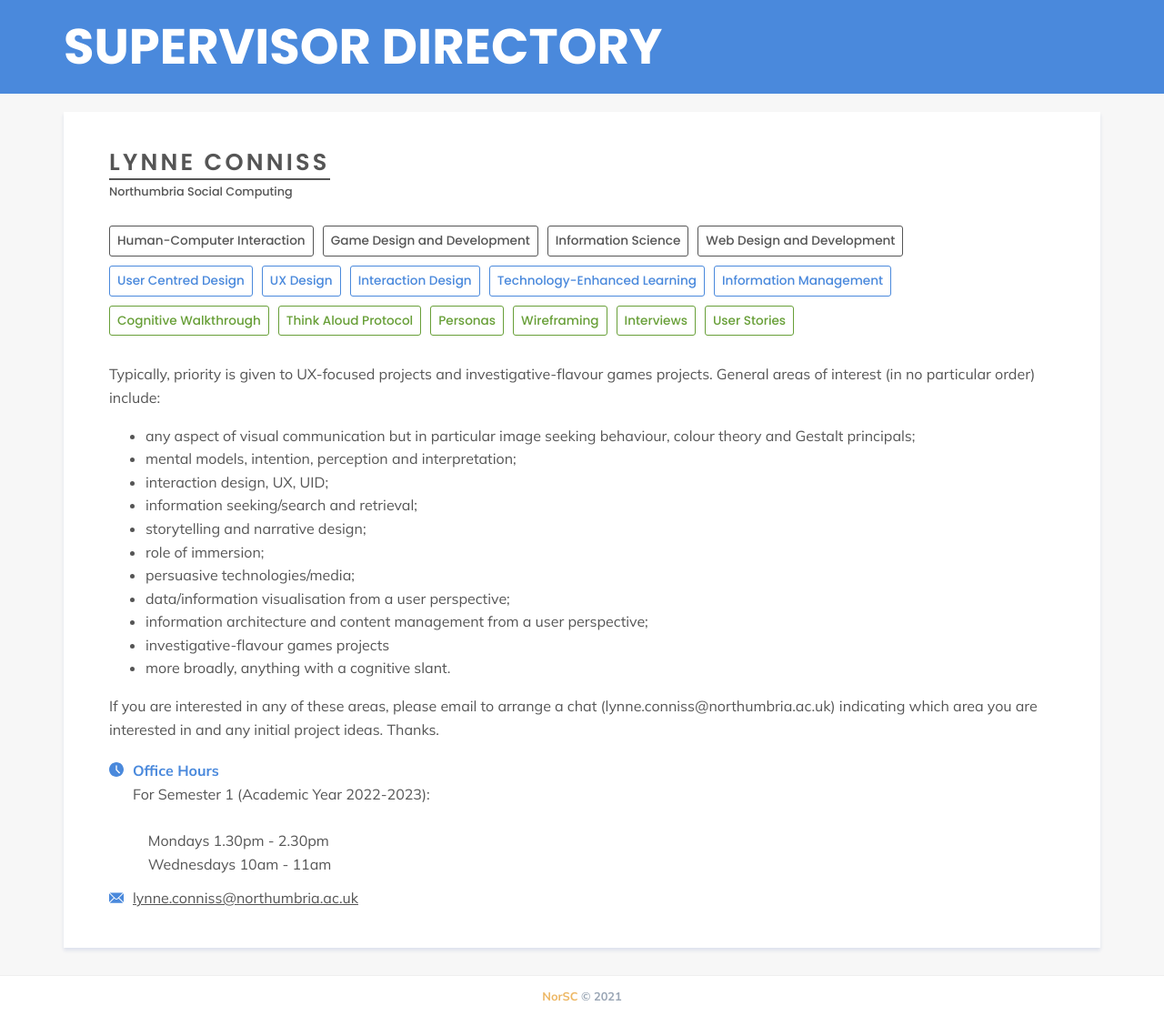
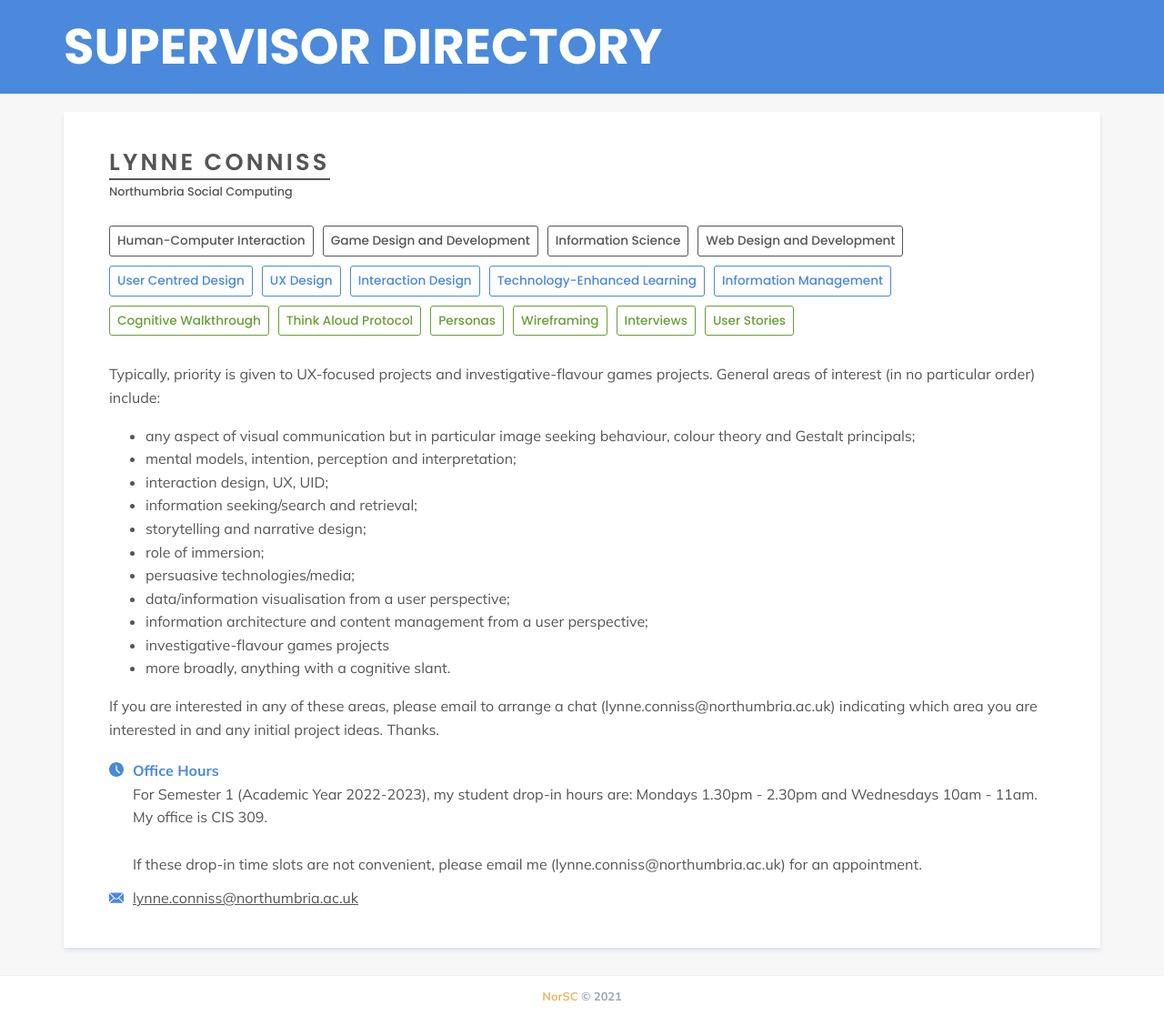
Before and after one commit to NorSC/supervisor-search, a Jekyll site: the page built from _supervisors/lynne-conniss.md, in a window 1280 px wide. Shown: the whole page at 91% size. Built offline with Jekyll 4.4.1, drawn with Linux system fonts in a browser that asks for light colours; a script that is not in the unit is left out.

Commit message:
Update Supervisors “lynne-conniss”

```diff
--- a/_supervisors/lynne-conniss.md
+++ b/_supervisors/lynne-conniss.md
@@ -4,11 +4,12 @@ title: Lynne Conniss
 available: true
 available_msc: true
 email: lynne.conniss@northumbria.ac.uk
-office_hours: |-
-  For Semester 1 (Academic Year 2022-2023):
+office_hours: >-
+  For Semester 1 (Academic Year 2022-2023), my student drop-in hours are:
+  Mondays 1.30pm - 2.30pm and Wednesdays 10am - 11am. My office is CIS 309.
 
-      Mondays 1.30pm - 2.30pm
-      Wednesdays 10am - 11am
+
+  If these drop-in time slots are not convenient, please email me (lynne.conniss@northumbria.ac.uk) for an appointment.
 research_group: Northumbria Social Computing
 research_themes:
   - Human-Computer Interaction
```
